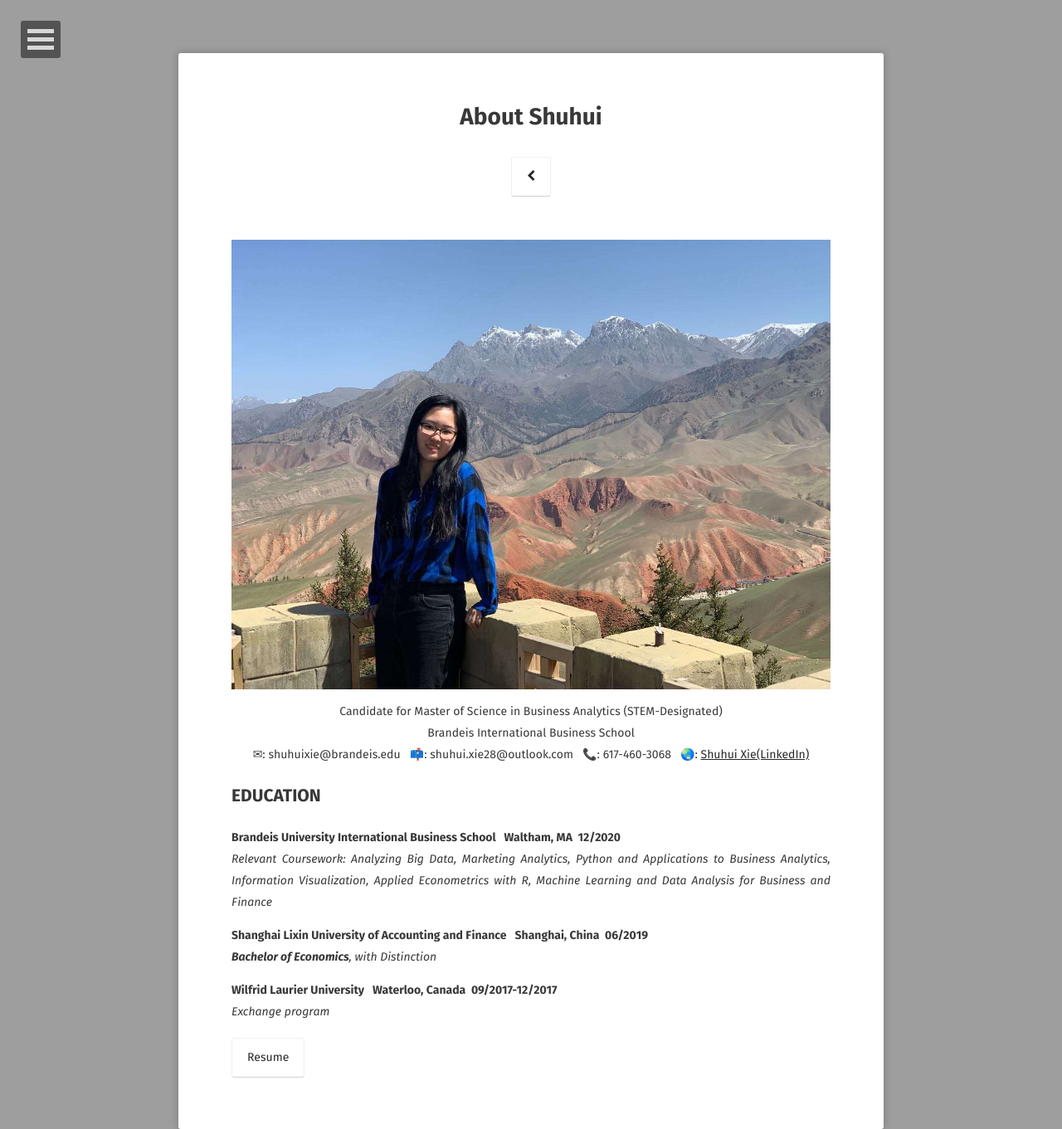
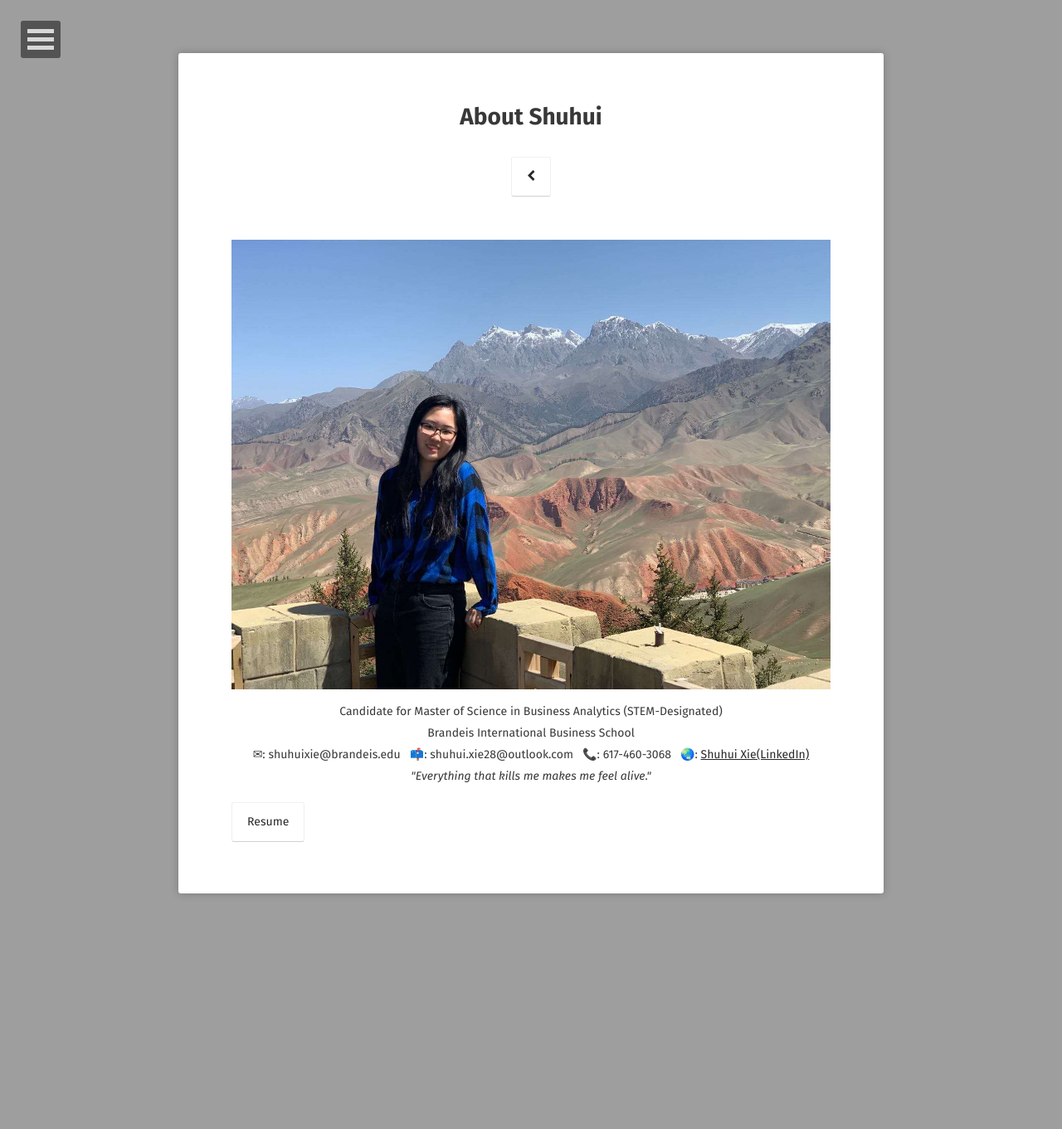
Before and after one commit to ShXIE-28/ShXIE-28.github.io, a Jekyll site: the page built from about/index.md, in a window 1280 px wide. Shown: the whole page at 83% size. Built offline with Jekyll 4.4.1, drawn with Linux system fonts in a browser that asks for light colours; some web fonts are replaced; after the commit the page ends 1077 px from its top, so only the background shows below that.

Commit message:
Update index.md

```diff
--- a/about/index.md
+++ b/about/index.md
@@ -11,17 +11,10 @@ comments: false
 <center>Candidate for Master of Science in Business Analytics (STEM-Designated)</center>
 <center>Brandeis International Business School</center>
 
-<center>✉: shuhuixie@brandeis.edu &nbsp; 📫: shuhui.xie28@outlook.com &nbsp; 📞: 617-460-3068 &nbsp; 🌏: <a href="www.linkedin.com/in/shuhui-xie">Shuhui Xie(LinkedIn)</a></center>
+<center>✉: shuhuixie@brandeis.edu &nbsp; 📫: shuhui.xie28@outlook.com &nbsp; 📞: 617-460-3068 &nbsp; 🌏: <a href="https://www.linkedin.com/in/shuhui-xie/">Shuhui Xie(LinkedIn)</a></center>
 
-## EDUCATION
-<p><b>Brandeis University International Business School&nbsp;&nbsp;&nbsp;Waltham, MA&nbsp;&nbsp;12/2020</b><br>
-<i>Relevant Coursework: Analyzing Big Data, Marketing Analytics, Python and Applications to Business Analytics,
-Information Visualization, Applied Econometrics with R, Machine Learning and Data Analysis for Business and Finance</i></p>
-
-<p><b>Shanghai Lixin University of Accounting and Finance&nbsp;&nbsp;&nbsp;Shanghai, China&nbsp;&nbsp;06/2019</b><br>
-<i><b>Bachelor of Economics</b>, with Distinction</i></p>
-
-<p><b>Wilfrid Laurier University&nbsp;&nbsp;&nbsp;Waterloo, Canada&nbsp;&nbsp;09/2017-12/2017</b><br>
-<i>Exchange program</i></p>
+<center>
+<i>"Everything that kills me makes me feel alive."</i>
+</center>
 
 [Resume](https://github.com/ShXIE-28/ShXIE-28.github.io/blob/master/assets/Resume%20Shuhui%20Xie_HC.pdf){: .btn}
```
